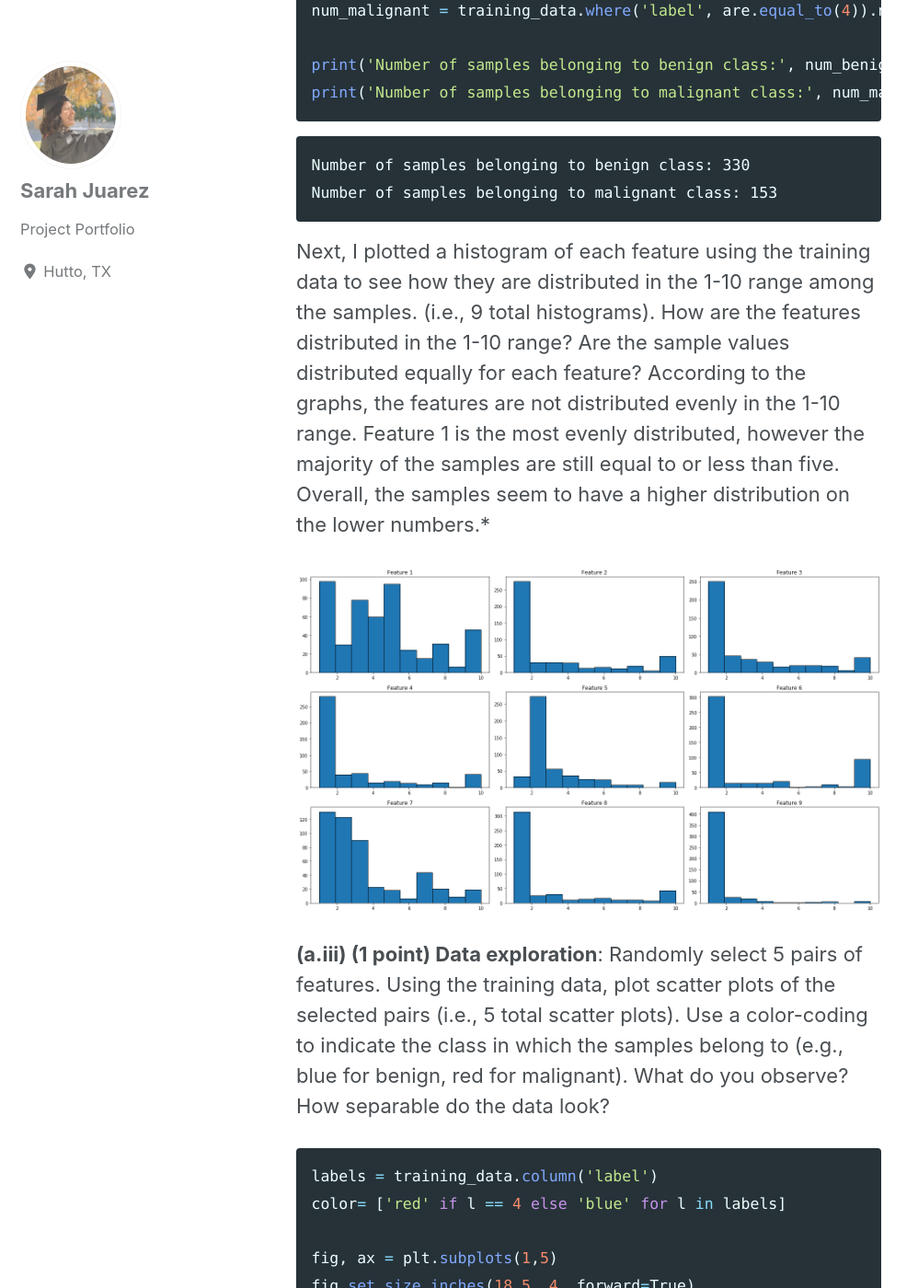
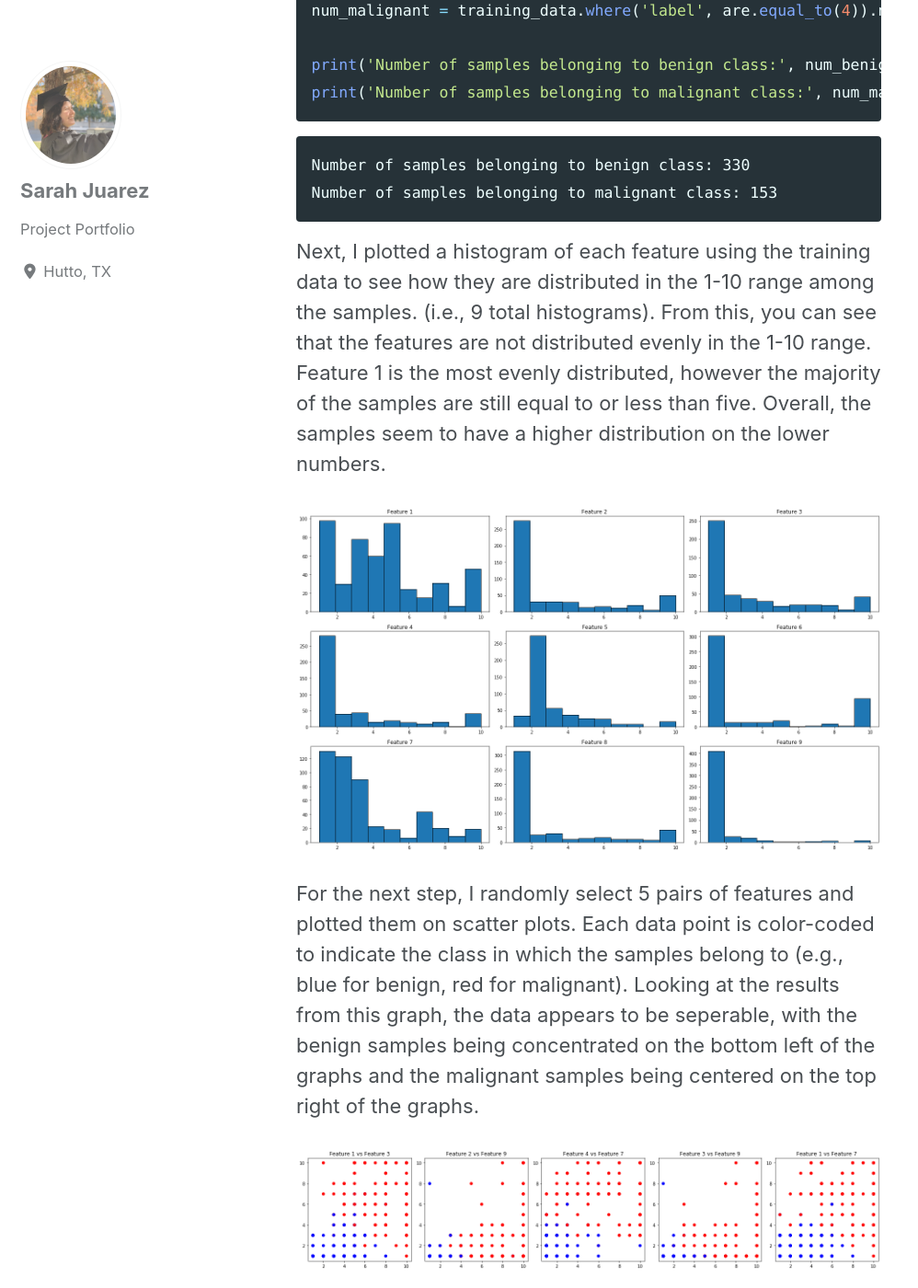
Before and after one commit to sarahajuarez11/sarahajuarez11.github.io, a Jekyll site: the page built from _posts/2019-09-16-KNN-Classifier.md, in a window 1280 px wide and 1400 px high, scrolled down 2551 px. Shown: the whole window at 92% size, without its empty margins (0-998 px from the left). Built offline with Jekyll 4.4.1, drawn with Linux system fonts in a browser that asks for light colours; cached includes are drawn as plain includes; nearby versions of some CDN libraries; some of the changed text lies outside the part shown.

Commit message:
Update KNN

````diff
--- a/_posts/2019-09-16-KNN-Classifier.md
+++ b/_posts/2019-09-16-KNN-Classifier.md
@@ -94,53 +94,22 @@ print('Number of samples belonging to malignant class:', num_malignant)
 
 
 Next, I plotted a histogram of each feature using the training data to see how they are distributed in the 1-10 range among the samples.
-(i.e., 9 total histograms). How are the features distributed in the 1-10 range? Are the sample
-values distributed equally for each feature?
-According to the graphs, the features are not
+(i.e., 9 total histograms). From this, you can see that the features are not
 distributed evenly in the 1-10 range. Feature 1 is the most evenly distributed, however the majority
-of the samples are still equal to or less than five. Overall, the samples seem to have a higher distribution on the lower numbers.*
+of the samples are still equal to or less than five. Overall, the samples seem to have a higher distribution on the lower numbers.
 
 <img src="{{ site.url }}{{ site.baseurl }}/images/knn/output_11_0.png" alt="">
 
 
 
-**(a.iii) (1 point) Data exploration**: Randomly select 5 pairs of features. Using the training
-data, plot scatter plots of the selected pairs (i.e., 5 total scatter plots). Use a color-coding to
-indicate the class in which the samples belong to (e.g., blue for benign, red for malignant).
-What do you observe? How separable do the data look?
-
-
-```python
-labels = training_data.column('label')
-color= ['red' if l == 4 else 'blue' for l in labels]
-
-fig, ax = plt.subplots(1,5)
-fig.set_size_inches(18.5, 4, forward=True)
-
-ax[0].scatter(f1,f3, c=color)
-ax[0].set_title('Feature 1 vs Feature 3')
-
-ax[1].scatter(f2,f9, c=color)
-ax[1].set_title('Feature 2 vs Feature 9')
-
-ax[2].scatter(f4,f7, c=color)
-ax[2].set_title('Feature 4 vs Feature 7')
-
-ax[3].scatter(f3,f9, c=color)
-ax[3].set_title('Feature 3 vs Feature 9')
-
-ax[4].scatter(f1,f7, c=color)
-ax[4].set_title('Feature 1 vs Feature 7')
-
-plt.tight_layout()
-plt.show()
-```
+For the next step, I randomly select 5 pairs of features and plotted them on scatter plots.
+Each data point is color-coded to indicate the class in which the samples belong to (e.g., blue for benign, red for malignant).
+Looking at the results from this graph, the data appears to be seperable, with the benign samples being concentrated on the bottom
+left of the graphs and the malignant samples being centered on the top right of the graphs.
 
 
 <img src="{{ site.url }}{{ site.baseurl }}/images/knn/output_14_0.png" alt="">
 
-
-*The graph above shows 5 random feature pairs plotted against each other, with the blue dots representing benign samples and red dots representing malignant. According to these scatter plots, the data does appear to be seperable, with the benign samples being concentrated on the bottom left of the graphs and the malignant samples being centered on the top right of the graphs.*
 
 **(b.i) (2 points)** Implement a K-Nearest Neighbor classifier (K-NN) using the euclidean distance (l2-norm) as a distance measure to classify between the benign and malignant classes.
 **Please implement K-NN and do not use available libraries.**
````
